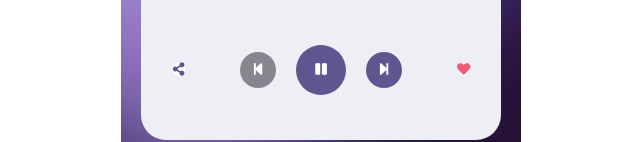
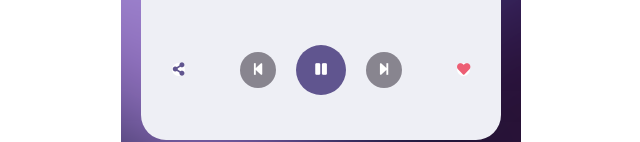
Before and after one commit to lukasz-koziara/music-player-widget, a React (Create React App) app: page / in a window 1280 px wide. Shown: the part 400-542 px from the top of the page, without its empty margins (319-959 px from the left). Built offline with nearby package versions, Linux system fonts and the light colour scheme; a web font is replaced by a local one.

Commit message:
fixing end of an array

```diff
--- a/src/components/Player/PlayerControls/PlayerControls.js
+++ b/src/components/Player/PlayerControls/PlayerControls.js
@@ -4,7 +4,7 @@ import {withSongs} from "../../../contexts/Songs";
 
 const PlayerControls = (props) => {
     const song = props.songs.find(song => song.id === props.songId);
-
+    const songs = props.songs;
     return (
 
         <div className='PlayerControls-Content'>
@@ -23,7 +23,7 @@ const PlayerControls = (props) => {
                         onClick={() => {
                             props.setSongId(song.id + 1);
                         }}
-                        disabled={props.songId === 4}
+                        disabled={props.songId <= songs.length}
                 />
                 <button className={"fas fa-heart PlayerControls-Like"}/>
             </div>
```
